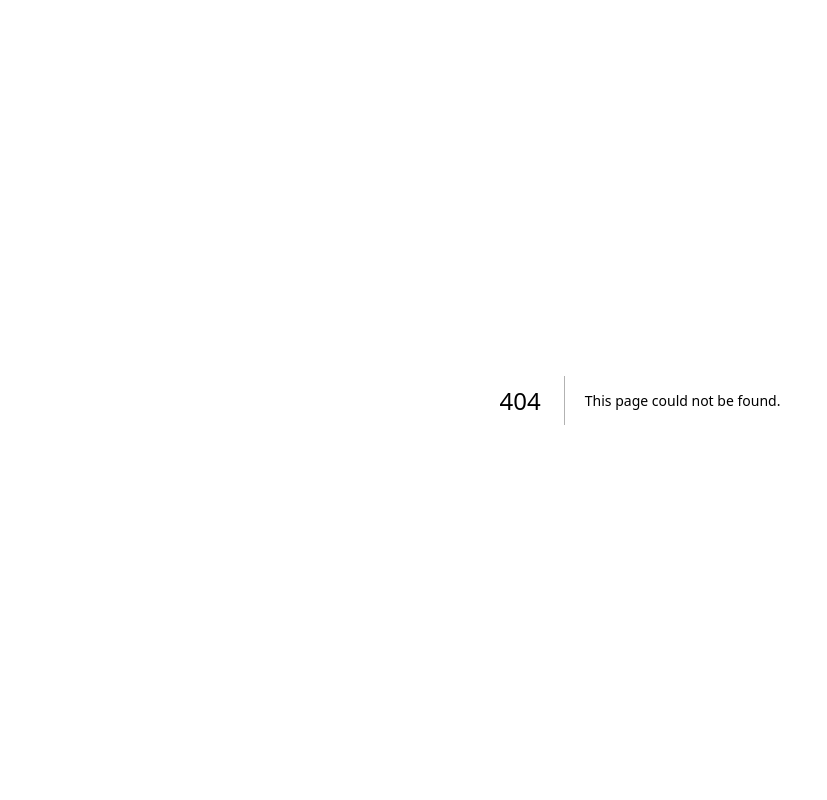
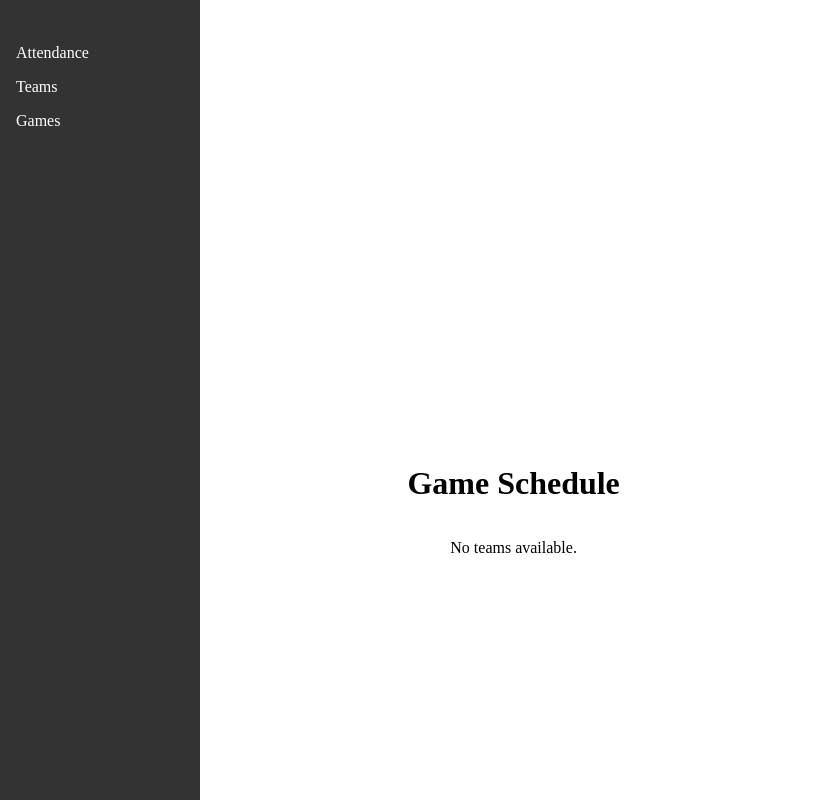
Before and after one commit to jsartin513/open-gym, a Next.js app: page /games in a window 1280 px wide. Before the commit this address had no page. Shown: the top 800 px of the page, without its empty margins (0-827 px from the left). Built offline with nearby package versions, Linux system fonts and the light colour scheme.

Commit message:
clean stuff and make games page

```diff
--- a/src/components/CollapsiblePanel.jsx
+++ b/src/components/CollapsiblePanel.jsx
@@ -1,5 +1,5 @@
 
-import React from 'react';
+import React, { useState } from 'react';
 import styles from '../styles/Home.module.css';
 
 export default function CollapsiblePanel({title, children}) {
--- /dev/null
+++ b/src/pages/games.js
@@ -0,0 +1,45 @@
+import React, { useEffect, useState } from "react";
+import Layout from "../components/(layout)/layout";
+import styles from "../styles/Home.module.css";
+
+const GamesPage = () => {
+  const [teams, setTeams] = useState([]);
+  const [schedule, setSchedule] = useState([]);
+
+  useEffect(() => {
+    const storedTeams = JSON.parse(localStorage.getItem('selectedTeams') || '[]');
+    setTeams(storedTeams);
+    generateSchedule(storedTeams);
+  }, []);
+
+  const generateSchedule = (teams) => {
+    const schedule = [];
+    for (let i = 0; i < teams.length; i++) {
+      for (let j = i + 1; j < teams.length; j++) {
+        schedule.push({ homeTeam: `Team ${i + 1}`, awayTeam: `Team ${j + 1}` });
+      }
+    }
+    setSchedule(schedule);
+  };
+
+  return (
+    <Layout>
+      <div className={styles.container}>
+        <h1>Game Schedule</h1>
+        {schedule.length === 0 ? (
+          <p>No teams available.</p>
+        ) : (
+          <ul>
+            {schedule.map((game, index) => (
+              <li key={index}>
+                {game.homeTeam} vs {game.awayTeam}
+              </li>
+            ))}
+          </ul>
+        )}
+      </div>
+    </Layout>
+  );
+};
+
+export default GamesPage;
```
Also changed, not shown: src/components/TeamsEditor.jsx (added).
